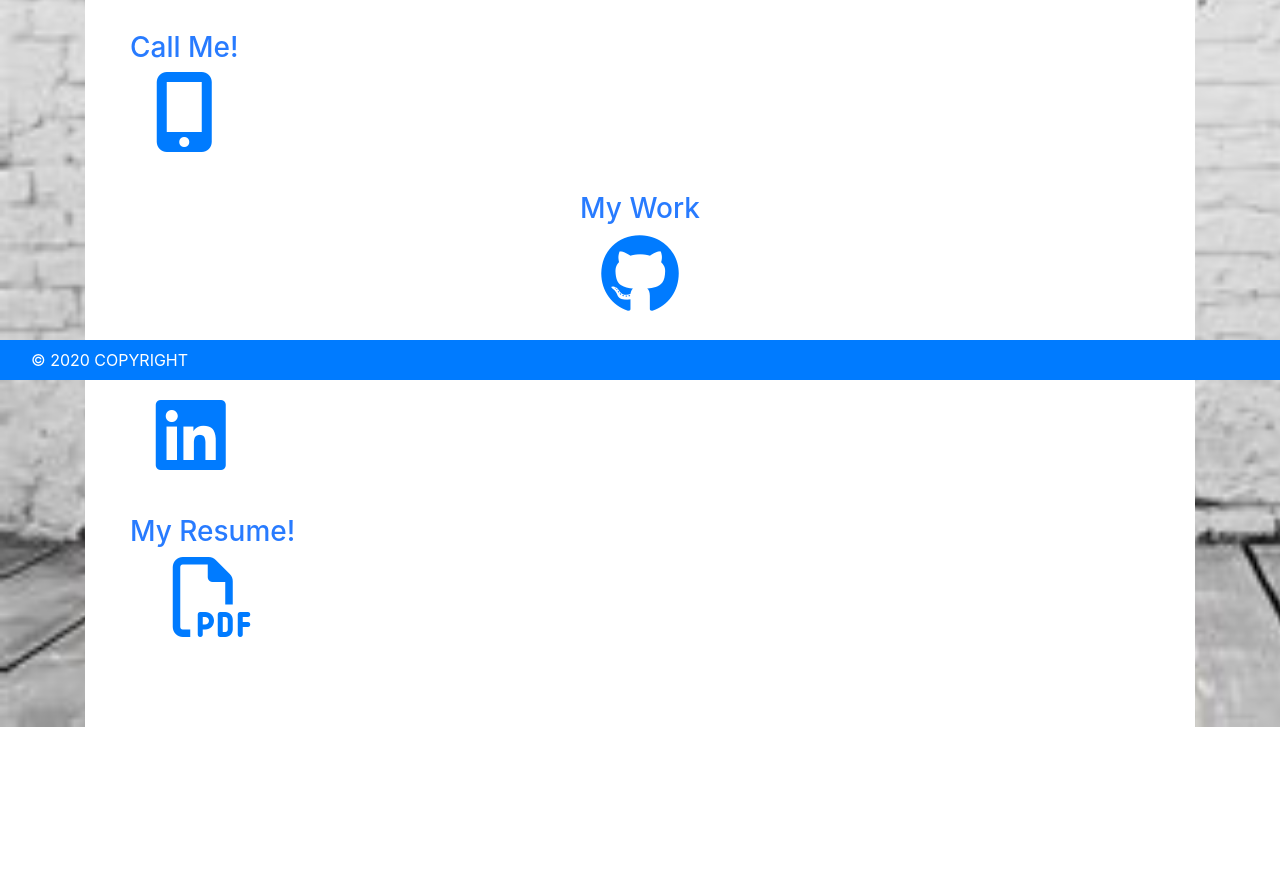
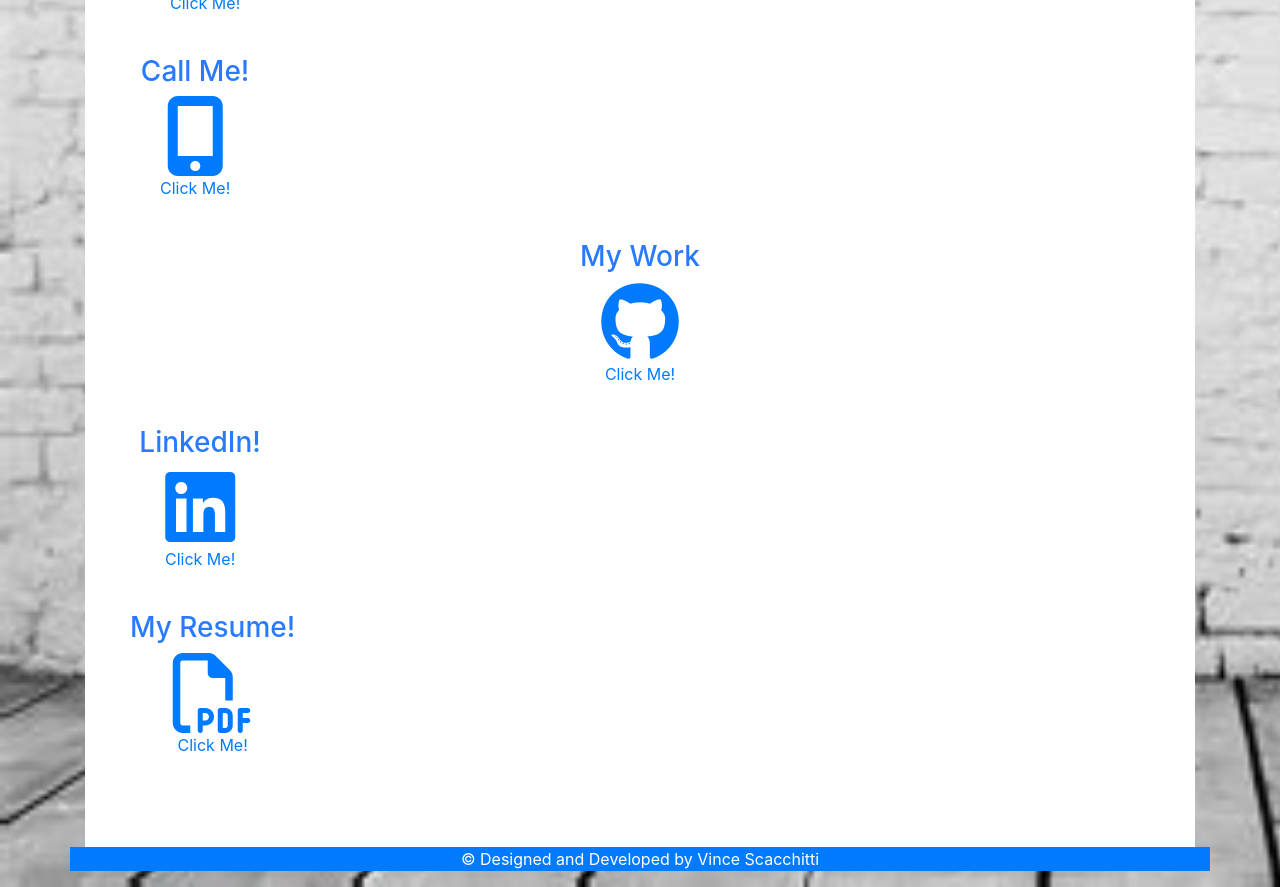
Before and after one commit to VScacchitti/React-Portfolio, a React (Create React App) app in the folder portfolio/: page /contact in a window 1280 px wide. Shown: the part 420-1307 px from the top of the page. Before the commit the page ends 1147 px from the top, so only its background shows below. Built offline with nearby package versions, Linux system fonts and the light colour scheme.

Commit message:
updated styles and footer.

```diff
--- a/portfolio/public/index.html
+++ b/portfolio/public/index.html
@@ -30,7 +30,7 @@
       work correctly both with client-side routing and a non-root public URL.
       Learn how to configure a non-root public URL by running `npm run build`.
     -->
-    <title>React App</title>
+    <title>Vince Scacchitti: Portfolio</title>
   </head>
   <body>
     <noscript>You need to enable JavaScript to run this app.</noscript>
--- a/portfolio/src/App.css
+++ b/portfolio/src/App.css
@@ -184,9 +184,10 @@ h2 {
   padding-top: 10px;
   padding-bottom: 10px;
   margin-bottom: 20px;
+  text-align: center;
 }
 
-#footer {
+footer {
   color: white;
   align-items: center;
 }
--- a/portfolio/src/App.js
+++ b/portfolio/src/App.js
@@ -6,6 +6,7 @@ import AboutMe from "../src/components/AboutMe";
 import Portfolio from "../src/components/Portfolio"
 import Contact from "../src/components/Contact"
 import Footer from "../src/components/Footer"
+
 
 
 
--- a/portfolio/src/components/AboutMe.js
+++ b/portfolio/src/components/AboutMe.js
@@ -18,18 +18,18 @@ function AboutMe () {
                     </div>
                     <div className="col-12 col-sm-12 col-md-6 col-lg-6 bg-light text-dark">
                     <p className="pgraph">
-                  A Full-Stack Developer splitting time between Northern Hartford and Fairfield County, CT.  I spent the last 15 years working in the exercise industry and running my own personal training company for the past 8 before forced closure due to the pandemic of 2020. Through this experience I have gained knowledge in sales, management, leadership, and fostering great working relationships with a variety of clients with a variety of backgrounds and beliefs. Recently, I completed a Certificate in Full-Stack Web Development from the University of Connecticut, where I learned ideal practices behind the design of mobile and user-friendly websites and applications. I am actively looking for a job in the Web-Development where I can combine my past experience and merge it into a new field!
+                  A Full-Stack Developer splitting time between Northern Hartford and Fairfield County, CT.  I spent the last 15 years working in the exercise industry and running my own personal training company for the past 8 before forced closure due to the pandemic of 2020. Through this experience I have gained knowledge in sales, management, leadership, and fostering great working relationships with a variety of clients with a variety of backgrounds and beliefs. Recently, I completed a Certificate in Full-Stack Web Development from the University of Connecticut, where I learned ideal practices behind the design of mobile and user-friendly websites and applications. I am actively looking for a job in Web-Development where I can combine my past experience and merge it into a new field!
                     </p>
                     <div className="card skills">
                   <div className="card-body text-center">
                     <h3  id="skill-head" className="card-title">Technical Skills</h3>
                     <ul id="skill-list" className="card-text">
                       <li className="display"><span className="bold">Programming Languages:</span>HTML, CSS, JavaScript</li>
-                      <li className="display"><span className="bold">Libraries/Frameworks:</span>JQuery, Express.js, BootStrap, React.js, Angular.js</li>
+                      <li className="display"><span className="bold">Libraries/Frameworks:</span>JQuery, Express.js, BootStrap, React.js, Vue.js, MERN</li>
                       <li className="display"><span className="bold">Database Management:</span>MySql, Sequelize, MongoDB, Mongoose</li>
                       <li className="display"><span className="bold">Other Technologies:</span>Node.js, Passport.js, Express-Handlebars, git, Heroku, AJAX, REST API's, IndexedDB</li>
                     </ul>
-                    <a href={Resume} id="resume-btn" class="btn btn-primary">Download My Resume!</a>
+                    <a href={Resume} id="resume-btn" className="btn btn-primary">Download My Resume!</a>
                   </div>
                 </div>
 
--- a/portfolio/src/components/Contact.js
+++ b/portfolio/src/components/Contact.js
@@ -1,8 +1,9 @@
 import React from "react";
+
 
 function Contact (){
     return (
-        <div className="container">
+        <div className="container fa-align-centerr text-center">
         <section className="contact">
           <div>
             <h1>Contact Developer</h1>
@@ -12,24 +13,23 @@ function Contact (){
           >
             <div id="email-icon" className="icon">
               <h3 className="fa-align-centerr">Email Me!</h3>
-              <a href="mailto:VScacchitti24@gmail.com"
-                ><i
+              <a href="mailto:VScacchitti24@gmail.com"><i
                   className="fa fa-envelope-o fa-5x fa-align-centerr"
                   aria-hidden="true"
-                ></i></a>
+                ></i>Click Me!</a>
             </div>
           </div>
 
           <div
             className="row row-cols-1 row-cols-sm-1 row-cols-md-1 row-cols-lg-1 bg-white text-dark"
           >
-            <div id="mobile-icon" class="icon">
+            <div id="mobile-icon" className="icon">
               <h3 className="fa-align-centerr">Call Me!</h3>
               <a href="tel:(860)913-5775"
                 ><i
                   className="fa fa-mobile fa-5x fa-align-centerr"
                   aria-hidden="true"
-                ></i></a>
+                ></i>Click Me!</a>
             </div>
           </div>
 
@@ -42,24 +42,23 @@ function Contact (){
               ><i
                 className="fa fa-github fa-5x fa-align-centerr"
                 aria-hidden="true"
-              ></i></a>
+              ></i>Click Me!</a>
           </div>
           <div
             className="row row-cols-1 row-cols-sm-1 row-cols-md-1 row-cols-lg-1 bg-white text-dark"
           >
-            <div id="linkedin-icon" class="icon">
+            <div id="linkedin-icon" className="icon">
               <h3 className="fa-align-centerr">LinkedIn!</h3>
               <a href="https://www.linkedin.com/in/vincent-scacchitti-254b301b3/"
                 ><i
                   className="fa fa-linkedin-square fa-5x fa-align-centerr"
                   aria-hidden="true"
-                ></i
-              ></a>
+                ></i>Click Me!</a>
             </div>
           </div>
 
           <div
-            className="row row-cols-1 row-cols-sm-1 row-cols-md-1 row-cols-lg-1 bg-white text-dark"
+            className="row row-cols-1 row-cols-sm-1 row-cols-md-1 row-cols-lg-1 bg-white text-dark text-center"
           >
             <div id="resume-icon" className="icon">
               <h3 className="fa-align-centerr">My Resume!</h3>
@@ -67,7 +66,7 @@ function Contact (){
                 ><i
                   className="fa fa-file-pdf-o fa-5x fa-align-centerr"
                   aria-hidden="true"
-                ></i></a>
+                ></i>Click Me!</a>
             </div>
           </div>
         </section>
--- a/portfolio/src/components/Footer.js
+++ b/portfolio/src/components/Footer.js
@@ -2,14 +2,12 @@ import React from "react";
 
 function Footer() {
   return (
-  <footer>
-    <nav className="navbar fixed-bottom navbar-dark bg-primary text-align-center">
-      <div className="container-fluid text-center" id="footer">
-       &copy; {new Date().getFullYear()} COPYRIGHT
+    <footer className="footer">
+      <div className="container bg-primary">
+        <p>&copy; Designed and Developed by Vince Scacchitti</p>
       </div>
-    </nav>
-  </footer>
-  );
+    </footer>
+  )
 }
 
 export default Footer;
```
Also changed, not shown: portfolio/src/components/Portfolio.js (+12 -13 lines), 1 other file (tests, documents, lock files or other folders).
